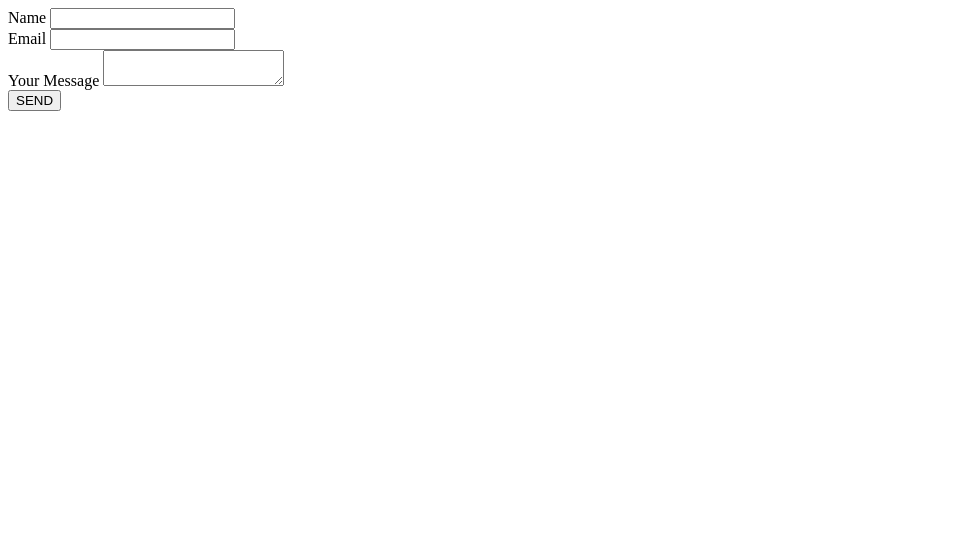
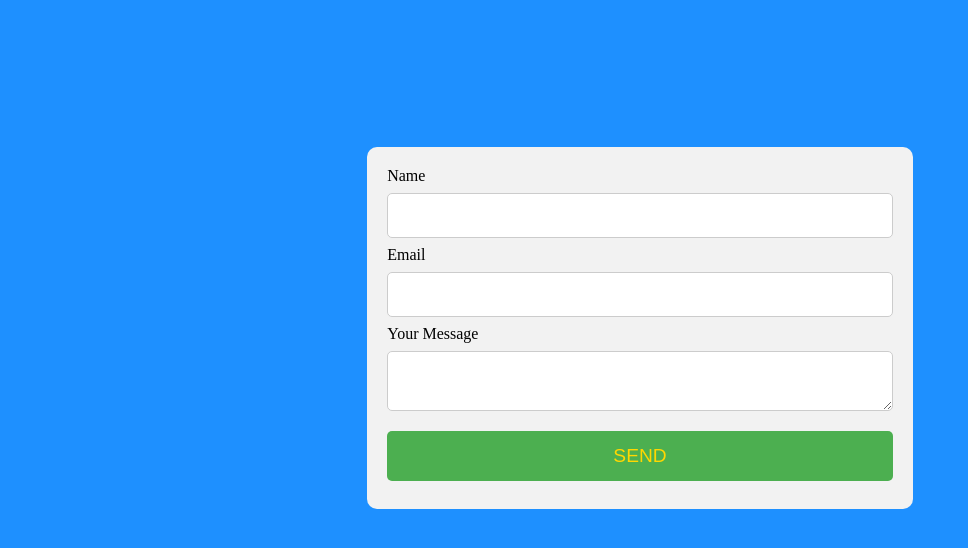
Before and after one commit to amitzed/cypress-tests-with-js, a website: page index.html in a window 1280 px wide. Shown: the whole page, without its empty margins (0-968 px from the left). Drawn offline with Linux system fonts and the light colour scheme.

Commit message:
Added some basic styling

```diff
--- a/index.html
+++ b/index.html
@@ -11,7 +11,7 @@
       <form>
         <div>
           <label for="name">Name</label>
-          <input type="Name" name="name" id="name" required>
+          <input type="name" name="name" id="name" required>
         </div>
         <div>
           <label for="email">Email</label>
--- a/style.css
+++ b/style.css
@@ -0,0 +1,44 @@
+
+body {
+  height: 80vh;
+  display: flex;
+  justify-content: center;
+  align-items: center;
+  background: dodgerblue;
+}
+
+main {
+  border-radius: 10px;
+  background: #f2f2f2;
+  padding: 20px;
+  width: 40%;
+  /* text-align: center; */
+}
+
+input[type="name"],
+input[type="email"],
+textarea {
+  width: 100%;
+  margin: 8px 0;
+  padding: 14px 20px;
+  display: inline-block;
+  border: 1px solid #ccc;
+  border-radius: 5px;
+  box-sizing: border-box;
+}
+
+button[type="submit"] {
+  width: 100%;
+  font-size: 1.2em;
+  color: gold;
+  background: #4caf50;
+  margin: 8px 0;
+  padding: 14px 20px;
+  border: none;
+  border-radius: 5px;
+  cursor: pointer;
+}
+
+button[type="submit"]:hover {
+  background: #45a049;
+}
```
